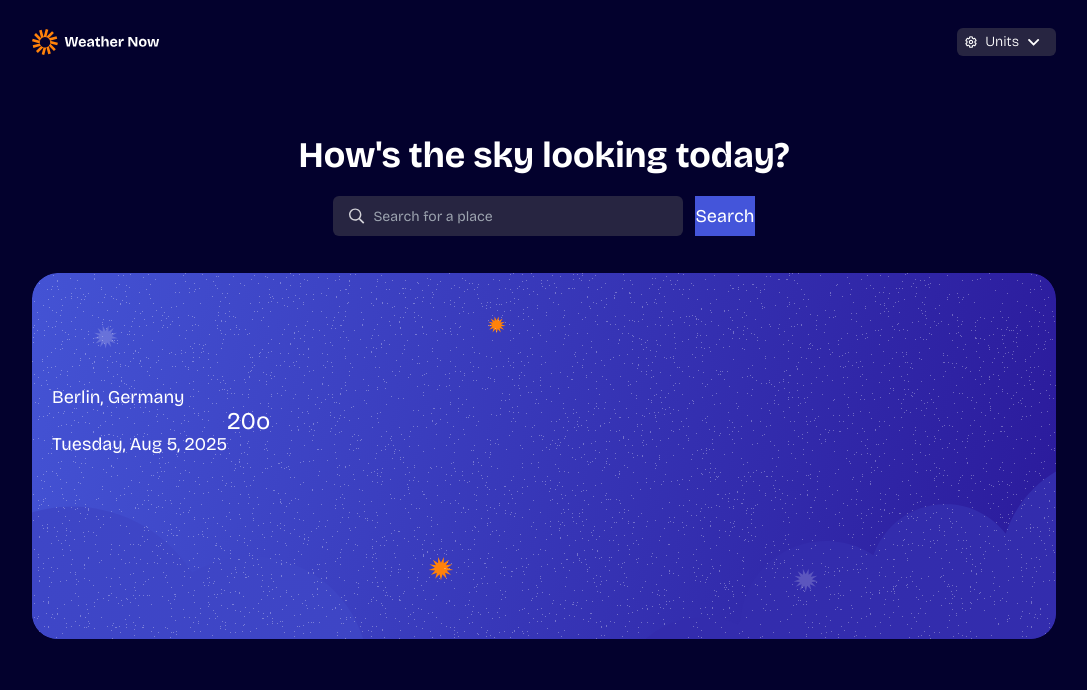
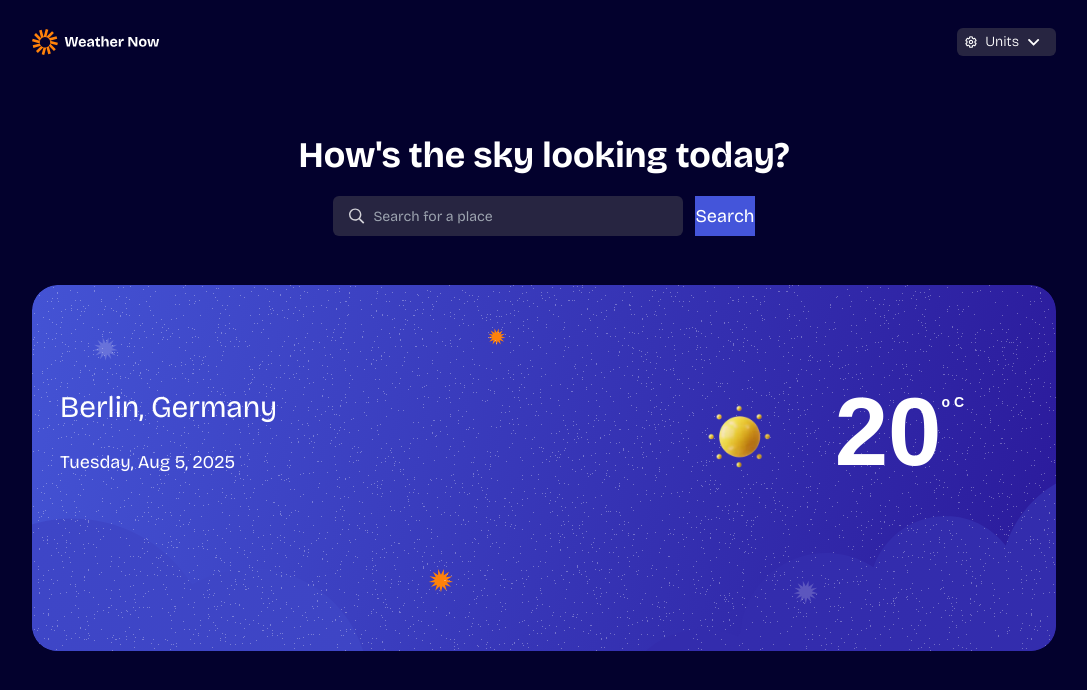
Before and after one commit to Mayowa-de/Frontend-mentor-hack-weather-app, a React (Vite) app: page / in a window 1280 px wide. Shown: the top 690 px of the page, without its empty margins (96-1183 px from the left). Built offline with nearby package versions, Linux system fonts and the light colour scheme; a web font is replaced by a local one.

Commit message:
styling the todayCloud file and arranging the structure

```diff
--- a/src/Hero/Hero.css
+++ b/src/Hero/Hero.css
@@ -0,0 +1,3 @@
+.todayCloud{
+    font-family: 'DMSans-Italic',  sans-serif;
+}
--- a/src/Hero/todayCloud.jsx
+++ b/src/Hero/todayCloud.jsx
@@ -1,17 +1,22 @@
 import React from 'react'
 import Bgicon from '../assets/images/bg-today-large.svg'
+import SunIcon from '../assets/images/icon-sunny.webp'
+import './Hero.css'
 
 export default function todayCloud() {
   return (
-    <div className='justify-center  mt-7 '>
+    <div className='justify-center  mt-10'>
       <img src={Bgicon} alt="" className='h-96' />
-      <div className='z-10 top-96 justify-between  flex px-5 absolute items-center'>
-        <div className='flex flex-col gap-5 text-white'>
-        <h3>Berlin, Germany</h3>
+      <div className='z-10 top-96 justify-between flex px-7 absolute items-center w-3/4'>
+        <div className='flex flex-col gap-6 text-white'>
+        <h3 className='text-3xl'>Berlin, Germany</h3>
         <p>Tuesday, Aug 5, 2025</p>
         </div>
-        <div className='flex justify-end'>
-        <h1 className='text-2xl text-end text-white'>20<span>o</span></h1>
+        <div className='flex justify-items-end gap-12 todayCloud'>
+        <img src={SunIcon} alt="" className='w-32 absolute -ml-40 -mt-3' />
+        <div className='flex gap-5'>
+        <h1 className='text-8xl font-DMSans-Italic text-end text-white font-bold'>20</h1><span className='text-sm mt-2 -ml-5 text-white font-bold flex gap-5'>o C</span>
+        </div>
         </div>
       </div>
     </div>
--- a/src/index.css
+++ b/src/index.css
@@ -16,3 +16,7 @@ body{
   font-family: 'DMSans-Italic';
   src: url('DMSans-Italic-VariableFont_opsz,wght.ttf');
 }
+@font-face {
+  font-family:'DMSans' ;
+  src: url('DMSans-VariableFont_opsz,wght.ttf');
+}
```
